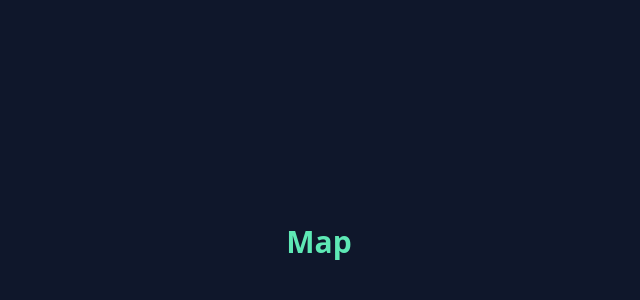
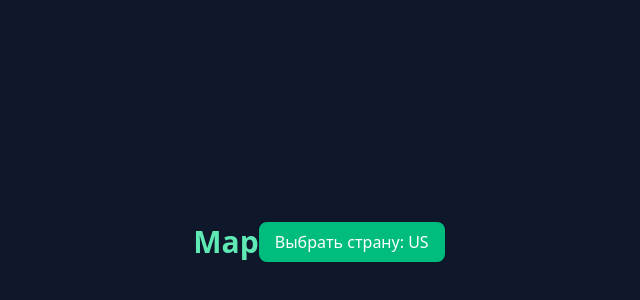
Before and after one commit to GreenXred/World-Map-Dashboard, a React (Vite) app: page /map in a window 1280 px wide. Shown: the part 158-458 px from the top of the page, without its empty margins (321-961 px from the left). Built offline with nearby package versions, Linux system fonts and the light colour scheme.

Commit message:
управлением состояния для выбора страны Map и Country страницах

```diff
--- a/src/pages/Country/Country.tsx
+++ b/src/pages/Country/Country.tsx
@@ -1,13 +1,19 @@
 import { useParams } from "react-router-dom";
+import { useSelector } from "react-redux";
+import type { RootState } from "../../store/Store";
 
 export default function Country() {
     const { code } = useParams();
+    const selected = useSelector((state: RootState) => state.country.selectedCountry);
 
     return (
         <div className="flex items-center justify-center">
             <h1 className="text-3xl text-emerald-300 font-bold">
                 Страна: {code}
             </h1>
+            <h1 className="text-3xl text-emerald-300">
+                Выбранная страна: {selected}
+            </h1>
         </div>
     );
 }
--- a/src/pages/Map/Map.tsx
+++ b/src/pages/Map/Map.tsx
@@ -1,9 +1,20 @@
+import { useDispatch } from "react-redux";
+import { setCountry } from "../../store/CountrySlice";
+
 export default function Map() {
+    const dispatch = useDispatch();
+
     return (
         <div className="flex items-center justify-center">
             <h1 className="text-3xl font-bold text-emerald-300">
                 Map
             </h1>
+            <button
+                className="px-4 py-2 bg-emerald-500 text-white rounded-lg"
+                onClick={() => dispatch(setCountry("US"))}
+            >
+                Выбрать страну: US
+            </button>
         </div>
     );
 }
--- a/src/store/Store.ts
+++ b/src/store/Store.ts
@@ -1,13 +1,16 @@
 import { configureStore } from "@reduxjs/toolkit";
+import countryReducer from "./CountrySlice";
+
 
 export const store = configureStore({
-    reducer: {},
+    reducer: {
+        country: countryReducer,
+    },
 });
-
 
 // чтобы TypeScript понимал структуру всего Redux store, общее описание того, что хранится в Redux store
 // и мог проверить:
 // 1. правильность получения данных из store в функциях типа useSelector
 // 2. правильность отправки экшенов в store в функциях типа useDispatch
-export type RootState = ReturnType<typeof store.getState>;
-export type AppDispatch = typeof store.dispatch;
+export type RootState = ReturnType<typeof store.getState>; // функция, которая возвращает всё состояние Redux
+export type AppDispatch = typeof store.dispatch;           // функция, которая отправляет экшены
```
